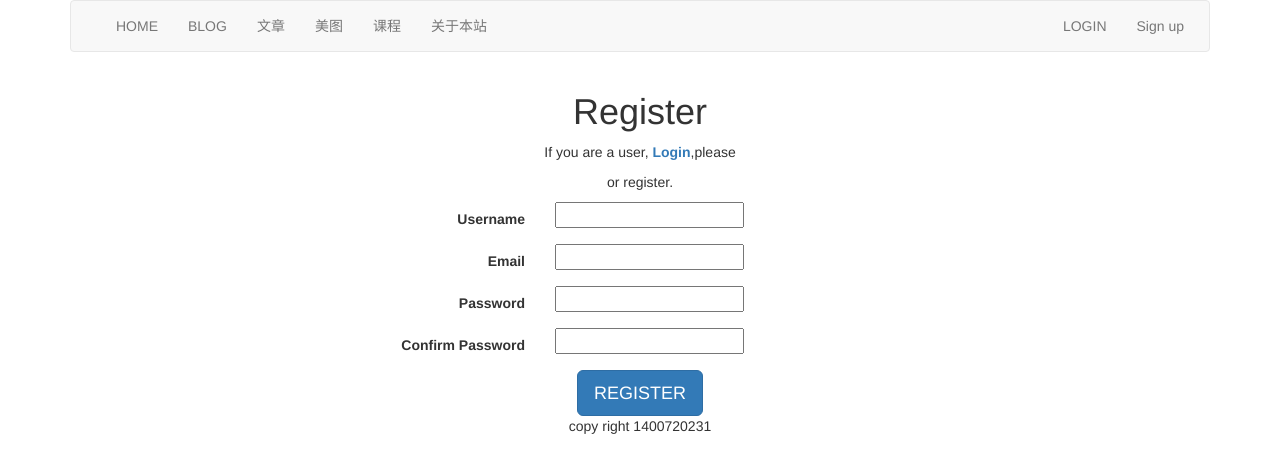
After one commit to 1400720231/mysite, a Django app: template templates/account/register.html in a window 1280 px wide. The commit adds this page. Shown: the top 473 px of the page. Run offline with Django 3.2, Linux system fonts and the light colour scheme; the template is opened without the code that fills it: values that come from a table or form of the project are taken from there, others are empty; some libraries are stand-ins or nearby versions.

Commit message:
完成注册

```diff
--- a/account/forms.py
+++ b/account/forms.py
@@ -1,5 +1,5 @@
 from django import forms
-
+from django.contrib.auth.models import User
 
 
 
@@ -13,3 +13,24 @@ class LoginForm(forms.Form):
 class RegisterForm(forms.Form):
 	email = forms.EmailField(required=True)
 	password = forms.CharField(required=True, min_length=5)
+
+
+
+class RsgistrationForm(forms.ModelForm):
+	password = forms.CharField(label="Password",widget=forms.PasswordInput)
+	password2 = forms.CharField(label="Password", widget=forms.PasswordInput)
+
+	class Meta:
+		model = User
+		fields = ("username", "email")
+
+	"""
+	以clean_+"属性名称"创建的函数，在执行.is_valid()的时候就会自动执行
+	这里的clean_password2就是为了检验两次输入的密码是否正确，我以前写是在view函数中
+	取出来判断的，这样写感觉舒服一点。。
+	"""
+	def clean_password2(self):
+		cd = self.cleaned_data
+		if cd["password"] != cd["password2"]:
+			raise forms.ValidationError("passwords do not match !")
+		return cd["password2"]
--- a/account/urls.py
+++ b/account/urls.py
@@ -1,11 +1,11 @@
 from django.conf.urls import url, include
 from django.contrib import admin
-from .views import user_login,user_logout,user_register
+from .views import user_login,user_logout,register
 
 urlpatterns = [
     url(r'^login/$', user_login, name="user_login"),
     url(r'^logout/$', user_logout, name="user_logout"),
-    url(r'^register/$', user_register, name="user_register"),
+    url(r'^register/$', register, name="user_register"),
 
 
 ]
--- /dev/null
+++ b/templates/account/register.html
@@ -0,0 +1,30 @@
+{% extends "base.html" %}
+{% block title %}register user{% endblock %}
+{% block content %}
+<div class="row text-center vertical-middle-sm">
+    <h1>Register</h1>
+    <p>If you are a user, <strong><a href="{% url 'account:user_login' %}">Login</a></strong>,please</p>
+    <p>or register.</p>
+    <form class="form-horizontal" action="." method="post">{% csrf_token %}
+        <div class="form-group">
+            <label for="{{ form.username.id_for_label }}" class="col-md-5 control-label">Username</label>
+            <div class="col-md-6 text-left">{{ form.username }}</div>
+        </div>
+<div class="form-group">
+            <label for="{{ form.email.id_for_label }}" class="col-md-5 control-label">Email</label>
+            <div class="col-md-6 text-left">{{ form.email }}</div>
+        </div>
+
+        <div class="form-group">
+            <label for="{{ form.password.id_for_label }}" class="col-md-5 control-label">Password</label>
+            <div class="col-md-6 text-left">{{ form.password }}</div>
+        </div>
+        <div class="form-group">
+            <label for="{{ form.password.id_for_label }}" class="col-md-5 control-label">Confirm Password</label>
+            <div class="col-md-6 text-left">{{ form.password2 }}</div>
+        </div>
+
+        <input type="submit" class="btn btn-primary btn-lg" value="REGISTER">
+    </form>
+</div>
+{% endblock %}
--- a/templates/header.html
+++ b/templates/header.html
@@ -2,7 +2,7 @@
 <div class="container">
     <nav class="navbar navbar-default" role="navigation">
         <div class="navbar-header">
-            <a class="navbar-brand" href="http://www.itdiffer.com"></a>
+            <a class="navbar-brand" href="http://www.baidu.com"></a>
 	</div>
 	<div>
 	    <ul class="nav navbar-nav" role="navigation">
@@ -28,7 +28,7 @@
 		<li><a href="{% url 'account:user_logout' %}">Logout</a></li>
 		{% else %}
 		<li><a href="{% url 'account:user_login' %}">LOGIN</a></li>
-                <li><a href="">Sign up</a></li>
+                <li><a href="{% url 'account:user_register' %}">Sign up</a></li>
 		{% endif %}
 	    </ul>
 	</div>
```
Also changed, not shown: account/views.py (+19 -6 lines), db.sqlite3, templates/account/login.html (renamed from templates/login.html).
